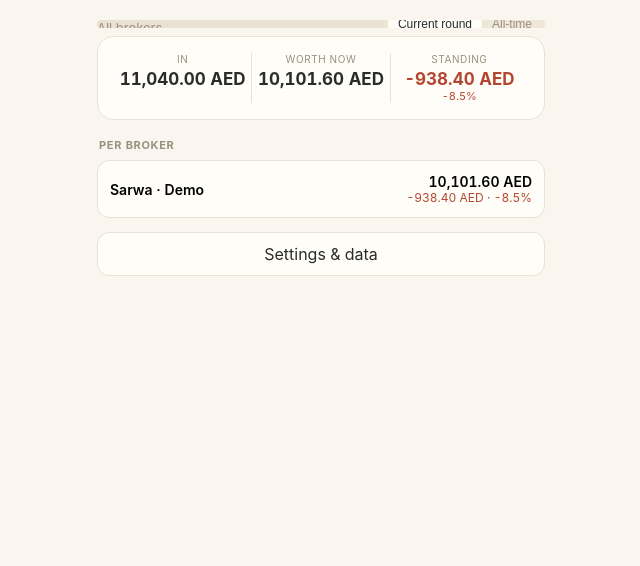
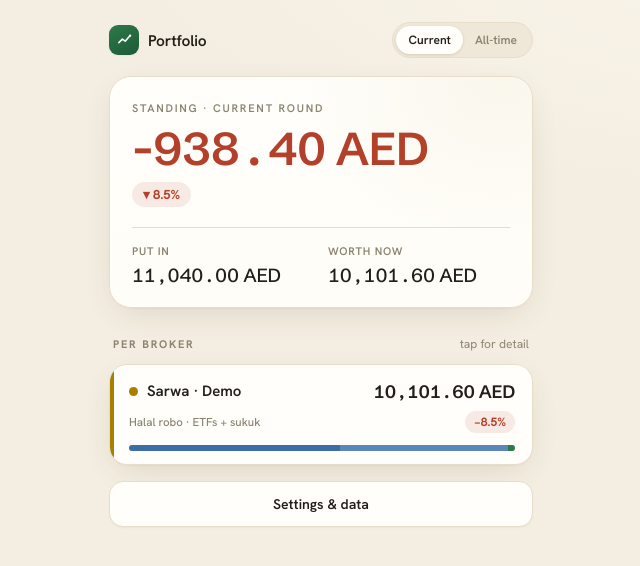
Before and after one commit to xCloudy75z/investor-tracker, a React (Vite) app: page / in a window 1280 px wide. Shown: the top 566 px of the page, without its empty margins (319-959 px from the left). Built offline with nearby package versions, Linux system fonts and the light colour scheme.

Commit message:
feat(ui): Quiet Wealth redesign (Schibsted/Hanken, warm paper, accented cards, motion)

```diff
--- a/index.html
+++ b/index.html
@@ -3,7 +3,11 @@
   <head>
     <meta charset="UTF-8" />
     <meta name="viewport" content="width=device-width, initial-scale=1.0, viewport-fit=cover" />
+    <meta name="theme-color" content="#f4eee2" />
     <title>Investment Tracker</title>
+    <link rel="preconnect" href="https://fonts.googleapis.com" />
+    <link rel="preconnect" href="https://fonts.gstatic.com" crossorigin />
+    <link href="https://fonts.googleapis.com/css2?family=Schibsted+Grotesk:wght@500;600;700;800&family=Hanken+Grotesk:wght@400;500;600;700&display=swap" rel="stylesheet" />
   </head>
   <body>
     <div id="root"></div>
--- a/src/App.css
+++ b/src/App.css
@@ -1,60 +1,130 @@
-:root { --paper:#faf6ef; --card:#fffdf8; --ink:#2b2b2b; --mut:#9a907f; --grn:#2f7a4d; --red:#b4462f; --gold:#b8860b; --line:#e9e1d4; }
-* { box-sizing: border-box; }
-body { margin: 0; background: var(--paper); color: var(--ink); font-family: Inter, system-ui, sans-serif; font-variant-numeric: tabular-nums; }
-.wrap { max-width: 480px; margin: 0 auto; padding: 16px; }
-.bar { display:flex; justify-content:space-between; align-items:center; color:var(--mut); font-size:13px; margin-bottom:12px; }
-.toggle { display:flex; background:#efe7d8; border-radius:999px; padding:3px; }
-.toggle button { border:0; background:transparent; color:var(--mut); border-radius:999px; padding:4px 10px; font-size:12px; cursor:pointer; }
-.toggle button.on { background:var(--card); color:var(--ink); }
-.hero { display:flex; background:var(--card); border:1px solid var(--line); border-radius:16px; padding:16px; }
-.cell { flex:1; text-align:center; } .cell + .cell { border-left:1px solid var(--line); }
-.lab { font-size:10px; letter-spacing:.06em; text-transform:uppercase; color:var(--mut); }
-.big { font-size:17px; font-weight:700; margin-top:4px; } .sub { font-size:11px; }
-.pos { color:var(--grn); } .neg { color:var(--red); }
-.sect { font-size:11px; letter-spacing:.06em; text-transform:uppercase; color:var(--mut); margin:18px 2px 8px; }
-.card { display:flex; justify-content:space-between; align-items:center; background:var(--card); border:1px solid var(--line); border-radius:12px; padding:12px; margin-bottom:8px; }
-.nm { font-weight:600; font-size:14px; } .vals { text-align:right; } .w { font-weight:600; font-size:14px; } .p { font-size:12px; }
+/* ===== Investment Tracker — "Quiet Wealth" design system ===== */
+:root{
+  --paper:#f4eee2; --card:#fffefb; --ink:#221f19; --ink2:#4b463c; --mut:#8c8472;
+  --line:#e7ddca; --line2:#efe7d7;
+  --gold:#a87f00; --grn:#2c7a4a; --grnbg:#e9f1e6; --red:#b3402a; --redbg:#f7e9e3;
+  --sarwa:#a87f00; --baraka:#356a9e; --etoro:#7a7163;
+  --shadow:0 1px 1px rgba(70,55,20,.04), 0 10px 34px -10px rgba(70,55,20,.16);
+  --shadow-sm:0 1px 2px rgba(70,55,20,.05);
+}
+*{box-sizing:border-box;margin:0;padding:0}
+html,body{
+  min-height:100%;
+  background:
+    radial-gradient(120% 80% at 100% -10%, #fbf6ec 0%, rgba(251,246,236,0) 55%),
+    radial-gradient(90% 60% at -10% 110%, #efe7d6 0%, rgba(239,231,214,0) 50%),
+    var(--paper);
+}
+body{
+  color:var(--ink);
+  font-family:"Hanken Grotesk",-apple-system,BlinkMacSystemFont,"Segoe UI",sans-serif;
+  font-variant-numeric:tabular-nums;
+  -webkit-font-smoothing:antialiased;
+  -webkit-tap-highlight-color:transparent;
+}
+.num{font-family:"Schibsted Grotesk","Hanken Grotesk",sans-serif;font-variant-numeric:tabular-nums;letter-spacing:-.01em}
+.wrap{max-width:460px;margin:0 auto;padding:22px 18px 70px}
+.pos{color:var(--grn)} .neg{color:var(--red)} .gold{color:var(--gold)} .muted{color:var(--mut)} .ink{color:var(--ink)} .small{font-size:11.5px}
 
-/* Buttons / links */
-.cardbtn { width:100%; text-align:left; border:1px solid var(--line); cursor:pointer; font:inherit; }
-.datalink { display:block; width:100%; margin-top:14px; padding:11px; border:1px solid var(--line); border-radius:12px; background:var(--card); color:var(--ink); font:inherit; cursor:pointer; }
-.datalink:disabled { opacity:.5; cursor:not-allowed; }
-.danger { color:var(--red); border-color:var(--red); }
-.back { border:0; background:transparent; color:var(--mut); font:inherit; cursor:pointer; padding:0; }
+/* ===== App bar / brand ===== */
+.appbar{display:flex;align-items:center;justify-content:space-between;margin-bottom:18px}
+.brand{display:flex;align-items:center;gap:9px}
+.mark{width:30px;height:30px;border-radius:9px;background:linear-gradient(150deg,#2c7a4a,#1d5a36);display:grid;place-items:center;box-shadow:var(--shadow-sm)}
+.mark svg{width:17px;height:17px}
+.brand b{font-weight:600;font-size:15.5px;letter-spacing:-.01em}
+.back{border:0;background:transparent;color:var(--mut);font:inherit;font-weight:600;font-size:14px;cursor:pointer;padding:6px 2px;display:flex;align-items:center;gap:4px}
+.back:hover{color:var(--ink)}
 
-/* Reconciliation banner */
-.recon { font-size:11px; border-radius:8px; padding:6px 9px; margin-top:8px; }
-.recon.ok { color:var(--grn); background:#eef6ef; }
-.recon.warn { color:var(--red); background:#fbeeea; }
-.muted { color:var(--mut); } .small { font-size:11px; } .ink { color:var(--ink); }
+/* ===== Segmented toggle ===== */
+.toggle{display:flex;background:var(--line2);border:1px solid var(--line);border-radius:999px;padding:3px}
+.toggle button{border:0;background:transparent;color:var(--mut);font:inherit;font-size:12px;font-weight:600;padding:6px 12px;border-radius:999px;cursor:pointer;transition:.22s}
+.toggle button.on{background:var(--card);color:var(--ink);box-shadow:0 1px 3px rgba(70,55,20,.14)}
 
-/* Rows */
-.row { display:flex; justify-content:space-between; font-size:12px; padding:7px 0; border-bottom:1px solid var(--line); font-variant-numeric:tabular-nums; }
-.row.noborder { border:0; padding:4px 0; }
-.row .r { text-align:right; } .hn { display:flex; gap:6px; align-items:center; }
+/* ===== Hero ===== */
+.hero{position:relative;overflow:hidden;padding:24px 22px 20px;border-radius:22px;background:linear-gradient(180deg,#fffefb,#fffdf7);border:1px solid var(--line);box-shadow:var(--shadow)}
+.hero:after{content:"";position:absolute;inset:0;background:radial-gradient(80% 120% at 92% 0%, rgba(168,127,0,.06), transparent 60%);pointer-events:none}
+.hcap{font-size:11px;letter-spacing:.16em;text-transform:uppercase;color:var(--mut);font-weight:600}
+.hstand{font-size:46px;font-weight:600;line-height:1.02;margin:11px 0 9px}
+.pct{display:inline-flex;align-items:center;gap:5px;font-size:13px;font-weight:700;padding:4px 11px;border-radius:999px}
+.pct.pos{background:var(--grnbg)} .pct.neg{background:var(--redbg)}
+.hsplit{display:flex;gap:14px;margin-top:20px;padding-top:16px;border-top:1px solid var(--line)}
+.hsplit>div{flex:1}
+.hsplit .l{font-size:11px;letter-spacing:.07em;text-transform:uppercase;color:var(--mut);font-weight:600}
+.hsplit .v{font-size:19px;font-weight:500;margin-top:5px}
 
-/* Allocation bar */
-.bar { height:8px; border-radius:4px; background:var(--line); display:flex; overflow:hidden; margin:4px 0 8px; }
-.bar span { display:block; height:100%; }
+/* ===== Section label ===== */
+.slab{display:flex;align-items:baseline;justify-content:space-between;margin:28px 4px 12px}
+.slab span{font-size:11px;letter-spacing:.16em;text-transform:uppercase;color:var(--mut);font-weight:700}
+.slab em{font-style:normal;font-size:12px;color:var(--mut)}
+.sect{font-size:11px;letter-spacing:.14em;text-transform:uppercase;color:var(--mut);font-weight:700;margin:26px 4px 12px;display:flex;align-items:center;gap:8px}
 
-/* Chips */
-.chip { font-size:9px; padding:1px 6px; border-radius:999px; background:#eef6ef; color:var(--grn); }
-.chip-under_review, .chip-unsure { background:#faf3e2; color:var(--gold); }
-.chip-warn { background:#faf3e2; color:var(--gold); }
+/* ===== Broker cards ===== */
+.cards{display:flex;flex-direction:column;gap:12px}
+.bcard{position:relative;overflow:hidden;width:100%;text-align:left;display:block;background:var(--card);border:1px solid var(--line);border-radius:18px;padding:15px 17px 13px 19px;box-shadow:var(--shadow);font:inherit;color:inherit;cursor:pointer;transition:transform .18s ease, box-shadow .18s ease}
+.bcard:hover{box-shadow:0 2px 4px rgba(70,55,20,.06),0 16px 40px -12px rgba(70,55,20,.2)}
+.bcard:active{transform:scale(.992)}
+.bcard .accent{position:absolute;left:0;top:0;bottom:0;width:4px;background:var(--accent,var(--mut))}
+.brow1{display:flex;align-items:center;justify-content:space-between}
+.bnm{display:flex;align-items:center;gap:9px;font-weight:600;font-size:15px}
+.bdot{width:9px;height:9px;border-radius:50%;background:var(--accent,var(--mut))}
+.bworth{font-size:18px;font-weight:600}
+.brow2{display:flex;align-items:center;justify-content:space-between;margin-top:8px}
+.btag{font-size:11.5px;color:var(--mut);font-weight:500}
+.chip{font-size:12px;font-weight:700;padding:3px 9px;border-radius:999px;white-space:nowrap}
+.chip.pos{background:var(--grnbg);color:var(--grn)} .chip.neg{background:var(--redbg);color:var(--red)}
 
-/* Idle cash + boxes */
-.idle { font-size:11px; color:var(--gold); background:#faf3e2; border-radius:8px; padding:6px 9px; margin-top:6px; }
-.box { background:var(--card); border:1px solid var(--line); border-radius:12px; padding:10px 12px; margin-top:4px; }
-.box.spread, .spread { display:flex; justify-content:space-between; align-items:center; }
-.big2 { font-size:15px; font-weight:700; font-variant-numeric:tabular-nums; } .gold { color:var(--gold); }
+/* ===== Allocation bar ===== */
+.bar{height:6px;border-radius:4px;background:var(--line2);display:flex;overflow:hidden;margin-top:12px}
+.bar span{display:block;height:100%}
 
-/* Data screen */
-.paste { width:100%; min-height:120px; margin-top:8px; border:1px solid var(--line); border-radius:10px; padding:8px; font-family:inherit; font-size:12px; }
-.err { color:var(--red); font-size:12px; } .okmsg { color:var(--grn); font-size:12px; }
+/* ===== Links / buttons ===== */
+.datalink{display:block;width:100%;margin-top:16px;padding:13px;border:1px solid var(--line);border-radius:14px;background:var(--card);color:var(--ink);font:inherit;font-weight:600;font-size:14px;cursor:pointer;box-shadow:var(--shadow-sm);transition:.18s}
+.datalink:hover{border-color:#d8ccb4}
+.datalink:disabled{opacity:.5;cursor:not-allowed}
+.datalink.danger{color:var(--red);border-color:#e7c4ba}
 
-/* Confirm dialog */
-.confirm-backdrop { position:fixed; inset:0; background:rgba(43,43,43,.35); display:flex; align-items:center; justify-content:center; padding:20px; }
-.confirm { background:var(--card); border-radius:14px; padding:16px; max-width:320px; }
-.confirm-actions { display:flex; justify-content:flex-end; gap:10px; margin-top:12px; }
-.confirm-actions button { border:1px solid var(--line); background:transparent; border-radius:8px; padding:6px 12px; font:inherit; cursor:pointer; }
-.gold { color:var(--gold); }
+/* ===== Reconciliation banner ===== */
+.recon{font-size:12px;border-radius:12px;padding:9px 12px;margin-top:10px;font-weight:500}
+.recon.ok{color:var(--grn);background:var(--grnbg)}
+.recon.warn{color:var(--red);background:var(--redbg)}
+
+/* ===== Rows (deposits, holdings) ===== */
+.row{display:flex;justify-content:space-between;gap:10px;font-size:13px;padding:10px 2px;border-bottom:1px solid var(--line);font-variant-numeric:tabular-nums}
+.row.noborder{border:0;padding:5px 2px}
+.row .r{text-align:right}
+.hn{display:flex;align-items:center;gap:7px;flex-wrap:wrap}
+
+/* ===== Chips (halal status) ===== */
+.chip-halal{background:var(--grnbg);color:var(--grn);font-size:9.5px;padding:2px 7px;border-radius:999px;font-weight:700;letter-spacing:.02em}
+.chip-under_review,.chip-unsure,.chip-warn{background:#faf1dc;color:var(--gold);font-size:9.5px;padding:2px 7px;border-radius:999px;font-weight:700}
+
+/* ===== Idle cash ===== */
+.idle{font-size:12px;color:var(--gold);background:#faf1dc;border-radius:12px;padding:9px 12px;margin-top:10px;font-weight:600}
+
+/* ===== Box (fees / purification) ===== */
+.box{background:var(--card);border:1px solid var(--line);border-radius:16px;padding:14px 16px;box-shadow:var(--shadow-sm)}
+.box.spread,.spread{display:flex;justify-content:space-between;align-items:center}
+.big2{font-size:18px;font-weight:700}
+
+/* ===== Data / Settings screen ===== */
+.paste{width:100%;min-height:120px;margin-top:10px;border:1px solid var(--line);border-radius:12px;padding:10px;font-family:"Hanken Grotesk",sans-serif;font-size:12px;background:var(--card);color:var(--ink);resize:vertical}
+input[type=file]{font:inherit;font-size:12px;color:var(--mut);margin-top:6px}
+.err{color:var(--red);font-size:12.5px;margin-top:8px;font-weight:500}
+.okmsg{color:var(--grn);font-size:12.5px;margin-top:8px;font-weight:600}
+.verline{font-size:13px;color:var(--ink2)}
+.verline b{font-weight:700}
+
+/* ===== Confirm dialog ===== */
+.confirm-backdrop{position:fixed;inset:0;background:rgba(34,31,25,.42);backdrop-filter:blur(2px);display:flex;align-items:center;justify-content:center;padding:22px;z-index:50}
+.confirm{background:var(--card);border-radius:18px;padding:18px;max-width:330px;box-shadow:0 24px 60px -12px rgba(40,30,10,.4)}
+.confirm p{font-size:14px;line-height:1.5}
+.confirm-actions{display:flex;justify-content:flex-end;gap:10px;margin-top:16px}
+.confirm-actions button{border:1px solid var(--line);background:transparent;border-radius:10px;padding:8px 14px;font:inherit;font-weight:600;cursor:pointer}
+.confirm-actions .danger{background:var(--red);color:#fff;border-color:var(--red)}
+
+/* ===== Entrance animation ===== */
+@media (prefers-reduced-motion: no-preference){
+  .rise{opacity:0;transform:translateY(10px);animation:rise .55s cubic-bezier(.2,.7,.2,1) forwards}
+  .d1{animation-delay:.04s}.d2{animation-delay:.12s}.d3{animation-delay:.2s}.d4{animation-delay:.28s}.d5{animation-delay:.36s}.d6{animation-delay:.44s}
+}
+@keyframes rise{to{opacity:1;transform:none}}
--- a/src/views/Broker.tsx
+++ b/src/views/Broker.tsx
@@ -31,7 +31,7 @@ export function Broker({ env, account, view, setView, onBack }: Props) {
 
   return (
     <main className="wrap">
-      <header className="bar">
+      <header className="appbar rise d1">
         <button className="back" onClick={onBack}>‹ {account.label}</button>
         <div className="toggle">
           <button className={view === "current" ? "on" : ""} onClick={() => setView("current")}>Current</button>
@@ -39,31 +39,32 @@ export function Broker({ env, account, view, setView, onBack }: Props) {
         </div>
       </header>
 
-      <section className="hero">
-        <div className="cell"><div className="lab">In</div><div className="big">{formatMoney(r.capitalBase, "AED")}</div></div>
-        <div className="cell"><div className="lab">Worth now</div><div className="big">{formatMoney(r.worthBase, "AED")}</div></div>
-        <div className="cell"><div className="lab">Standing</div>
-          <div className={`big ${pos ? "pos" : "neg"}`}>{formatMoney(r.standingBase, "AED")}</div>
-          <div className={`sub ${pos ? "pos" : "neg"}`}>{(r.standingPct * 100).toFixed(1)}%</div>
+      <section className="hero rise d2">
+        <div className="hcap">Standing · {view === "current" ? "current round" : "all-time"}</div>
+        <div className={`num hstand ${pos ? "pos" : "neg"}`}>{formatMoney(r.standingBase, "AED")}</div>
+        <span className={`pct ${pos ? "pos" : "neg"}`}>{pos ? "▴" : "▾"} {Math.abs(r.standingPct * 100).toFixed(1)}%</span>
+        <div className="hsplit">
+          <div><div className="l">Put in</div><div className="num v">{formatMoney(r.capitalBase, "AED")}</div></div>
+          <div><div className="l">Worth now</div><div className="num v">{formatMoney(r.worthBase, "AED")}</div></div>
         </div>
       </section>
 
-      <div className={`recon ${rec.reconciled ? "ok" : "warn"}`}>
+      <div className={`recon ${rec.reconciled ? "ok" : "warn"} rise d3`}>
         {rec.brokerNetNative === null
           ? "No broker net-deposits figure to reconcile."
           : rec.reconciled
             ? "✓ Reconciled to the broker figure."
             : `Reconciliation gap: ${formatMoney(rec.gapNative, "USD")}`}
         {typeof account.brokerTwrPct === "number" && (
-          <span className="muted"> · broker TWR {account.brokerTwrPct}% (broker figure — ignore)</span>
+          <span className="muted"> · broker TWR {account.brokerTwrPct}% (ignore)</span>
         )}
       </div>
 
-      <h2 className="sect">Deposits {view === "current" ? "this round" : "all-time"}</h2>
+      <h2 className="sect">Deposits · {view === "current" ? "this round" : "all-time"}</h2>
       {deposits.length === 0 ? <p className="muted small">None.</p> : deposits.map((d) => (
         <div className="row" key={d.id}>
           <div>{d.date}{d.status === "processing" ? " · processing" : ""}</div>
-          <div className="r">{formatMoney(d.amountBase, "AED")} <span className="muted">· {formatMoney(d.amountNative, "USD")} @{d.fxRateUsed}</span></div>
+          <div className="r num">{formatMoney(d.amountBase, "AED")} <span className="muted">· {formatMoney(d.amountNative, "USD")} @{d.fxRateUsed}</span></div>
         </div>
       ))}
 
@@ -71,8 +72,8 @@ export function Broker({ env, account, view, setView, onBack }: Props) {
       <AllocationBar holdings={[...nonCash, ...cash]} />
       {nonCash.map((h) => (
         <div className="row" key={h.id}>
-          <div className="hn">{h.instrument}{h.isCopyTrade ? " (copy)" : ""} <span className={`chip chip-${h.halalStatus}`}>{h.halalStatus.replace("_", " ")}</span></div>
-          <div className="r">{formatMoney(h.currentValueNative, "USD")}
+          <div className="hn">{h.instrument}{h.isCopyTrade ? " (copy)" : ""} <span className={`chip-${h.halalStatus}`}>{h.halalStatus.replace("_", " ")}</span></div>
+          <div className="r num">{formatMoney(h.currentValueNative, "USD")}
             {typeof h.unrealizedPlNative === "number" && (
               <span className={h.unrealizedPlNative >= 0 ? "pos" : "neg"}> {h.unrealizedPlNative >= 0 ? "+" : ""}{formatMoney(h.unrealizedPlNative, "USD")}</span>
             )}
@@ -85,17 +86,17 @@ export function Broker({ env, account, view, setView, onBack }: Props) {
 
       <h2 className="sect">Fees paid</h2>
       <div className="box spread">
-        <div><div className="big2">{formatMoney(fees, "AED")}</div><span className="muted small">this {view === "current" ? "round" : "all-time"}</span></div>
-        <div className="r muted small">All-time<br /><b className="ink">{formatMoney(feesAll, "AED")}</b></div>
+        <div><div className="num big2 neg">{formatMoney(fees, "AED")}</div><span className="muted small">this {view === "current" ? "round" : "all-time"}</span></div>
+        <div className="r muted small">All-time<br /><b className="num ink">{formatMoney(feesAll, "AED")}</b></div>
       </div>
 
-      <h2 className="sect">Purification <span className="chip chip-warn">screened, not certified</span></h2>
+      <h2 className="sect">Purification <span className="chip-warn">screened, not certified</span></h2>
       <div className="box">
         <div className="spread">
-          <div><div className="big2 gold">{formatMoney(pur.outstandingBase, "AED")} outstanding</div><span className="muted small">to give away</span></div>
+          <div><div className="num big2 gold">{formatMoney(pur.outstandingBase, "AED")}</div><span className="muted small">outstanding · to give away</span></div>
         </div>
-        <div className="row noborder"><div className="muted">Total ever owed</div><div className="r">{formatMoney(pur.owedBase, "AED")}</div></div>
-        <div className="row noborder"><div className="muted">Donated to date</div><div className="r">{formatMoney(pur.donatedBase, "AED")}</div></div>
+        <div className="row noborder"><div className="muted">Total ever owed</div><div className="r num">{formatMoney(pur.owedBase, "AED")}</div></div>
+        <div className="row noborder"><div className="muted">Donated to date</div><div className="r num">{formatMoney(pur.donatedBase, "AED")}</div></div>
       </div>
     </main>
   );
--- a/src/views/DataScreen.tsx
+++ b/src/views/DataScreen.tsx
@@ -52,8 +52,9 @@ export function DataScreen({ onBack, onReplaced }: Props) {
       <header className="bar"><button className="back" onClick={onBack}>‹ Settings &amp; data</button></header>
 
       <h2 className="sect">App</h2>
-      <p className="muted small">Version <b className="ink">{__APP_VERSION__}</b></p>
-      <button className="datalink" onClick={checkForUpdates}>Check for updates</button>
+      <p className="verline">Version <b>{__APP_VERSION__}</b></p>
+      <p className="muted small">This is when this version was released (UAE time), not the current time.</p>
+      <button className="datalink" onClick={checkForUpdates} style={{ marginTop: 10 }}>Check for updates</button>
       {check && (
         <p className={check.startsWith("latest:") ? "okmsg" : check.startsWith("update:") ? "err" : "muted small"}>
           {check.replace(/^(latest|update|info):/, "")}
--- a/src/views/Home.tsx
+++ b/src/views/Home.tsx
@@ -1,6 +1,8 @@
+import type { CSSProperties } from "react";
 import { accountStanding, portfolioStanding, type View } from "../lib/calc";
 import { formatMoney } from "../lib/money";
 import type { Envelope } from "../lib/types";
+import { AllocationBar } from "../components/AllocationBar";
 
 interface Props {
   env: Envelope;
@@ -8,6 +10,20 @@ interface Props {
   setView: (v: View) => void;
   onOpenBroker: (id: string) => void;
   onOpenData: () => void;
+}
+
+const ACCENT: Record<string, string> = { sarwa: "var(--sarwa)", baraka: "var(--baraka)", etoro: "var(--etoro)" };
+const TAG: Record<string, string> = { sarwa: "Halal robo · ETFs + sukuk", baraka: "US stocks & ETFs", etoro: "Stocks + copy-trading" };
+
+function Logo() {
+  return (
+    <span className="mark" aria-hidden="true">
+      <svg viewBox="0 0 24 24" fill="none">
+        <path d="M4 15l5-5 4 3 7-8" stroke="#fff" strokeWidth="2.2" strokeLinecap="round" strokeLinejoin="round" />
+        <circle cx="20" cy="5" r="1.6" fill="#fff" />
+      </svg>
+    </span>
+  );
 }
 
 export function Home({ env, view, setView, onOpenBroker, onOpenData }: Props) {
@@ -18,39 +34,54 @@ export function Home({ env, view, setView, onOpenBroker, onOpenData }: Props) {
 
   return (
     <main className="wrap">
-      <header className="bar">
-        <span>All brokers</span>
+      <header className="appbar rise d1">
+        <div className="brand"><Logo /><b>Portfolio</b></div>
         <div className="toggle">
-          <button className={view === "current" ? "on" : ""} onClick={() => setView("current")}>Current round</button>
+          <button className={view === "current" ? "on" : ""} onClick={() => setView("current")}>Current</button>
           <button className={view === "all" ? "on" : ""} onClick={() => setView("all")}>All-time</button>
         </div>
       </header>
 
-      <section className="hero">
-        <div className="cell"><div className="lab">In</div><div className="big">{formatMoney(total.capitalBase, "AED")}</div></div>
-        <div className="cell"><div className="lab">Worth now</div><div className="big">{formatMoney(total.worthBase, "AED")}</div></div>
-        <div className="cell"><div className="lab">Standing</div>
-          <div className={`big ${pos ? "pos" : "neg"}`}>{formatMoney(total.standingBase, "AED")}</div>
-          <div className={`sub ${pos ? "pos" : "neg"}`}>{(total.standingPct * 100).toFixed(1)}%</div>
+      <section className="hero rise d2">
+        <div className="hcap">Standing · {view === "current" ? "current round" : "all-time"}</div>
+        <div className={`num hstand ${pos ? "pos" : "neg"}`}>{formatMoney(total.standingBase, "AED")}</div>
+        <span className={`pct ${pos ? "pos" : "neg"}`}>{pos ? "▴" : "▾"} {Math.abs(total.standingPct * 100).toFixed(1)}%</span>
+        <div className="hsplit">
+          <div><div className="l">Put in</div><div className="num v">{formatMoney(total.capitalBase, "AED")}</div></div>
+          <div><div className="l">Worth now</div><div className="num v">{formatMoney(total.worthBase, "AED")}</div></div>
         </div>
       </section>
 
-      <h2 className="sect">Per broker</h2>
-      {env.accounts.map((account) => {
+      <div className="slab rise d3"><span>Per broker</span><em>tap for detail</em></div>
+      <div className="cards">
+        {env.accounts.map((account, i) => {
           const r = accountStanding({ account, flows: env.cashflows, holdings: env.holdings, fxRateNow: fx, view });
           const up = r.standingBase >= 0;
+          const hs = env.holdings.filter((h) => h.accountId === account.id);
+          const delay = `d${Math.min(i + 4, 6)}`;
           return (
-          <button className="card cardbtn" key={account.id} onClick={() => onOpenBroker(account.id)}>
-            <div className="nm">{account.label}</div>
-            <div className="vals">
-              <div className="w">{formatMoney(r.worthBase, "AED")}</div>
-              <div className={`p ${up ? "pos" : "neg"}`}>{formatMoney(r.standingBase, "AED")} · {(r.standingPct * 100).toFixed(1)}%</div>
+            <button
+              className={`bcard rise ${delay}`}
+              key={account.id}
+              onClick={() => onOpenBroker(account.id)}
+              style={{ ["--accent" as string]: ACCENT[account.broker] ?? "var(--mut)" } as CSSProperties}
+            >
+              <span className="accent" />
+              <div className="brow1">
+                <div className="bnm"><span className="bdot" />{account.label}</div>
+                <div className="num bworth">{formatMoney(r.worthBase, "AED")}</div>
               </div>
+              <div className="brow2">
+                <span className="btag">{TAG[account.broker] ?? account.broker}</span>
+                <span className={`chip ${up ? "pos" : "neg"}`}>{up ? "+" : "−"}{Math.abs(r.standingPct * 100).toFixed(1)}%</span>
+              </div>
+              <AllocationBar holdings={hs} />
             </button>
           );
         })}
+      </div>
 
-      <button className="datalink" onClick={onOpenData}>Settings &amp; data</button>
+      <button className="datalink rise d6" onClick={onOpenData}>Settings &amp; data</button>
     </main>
   );
 }
```
Lines whose indentation alone changed are shown as unchanged.
